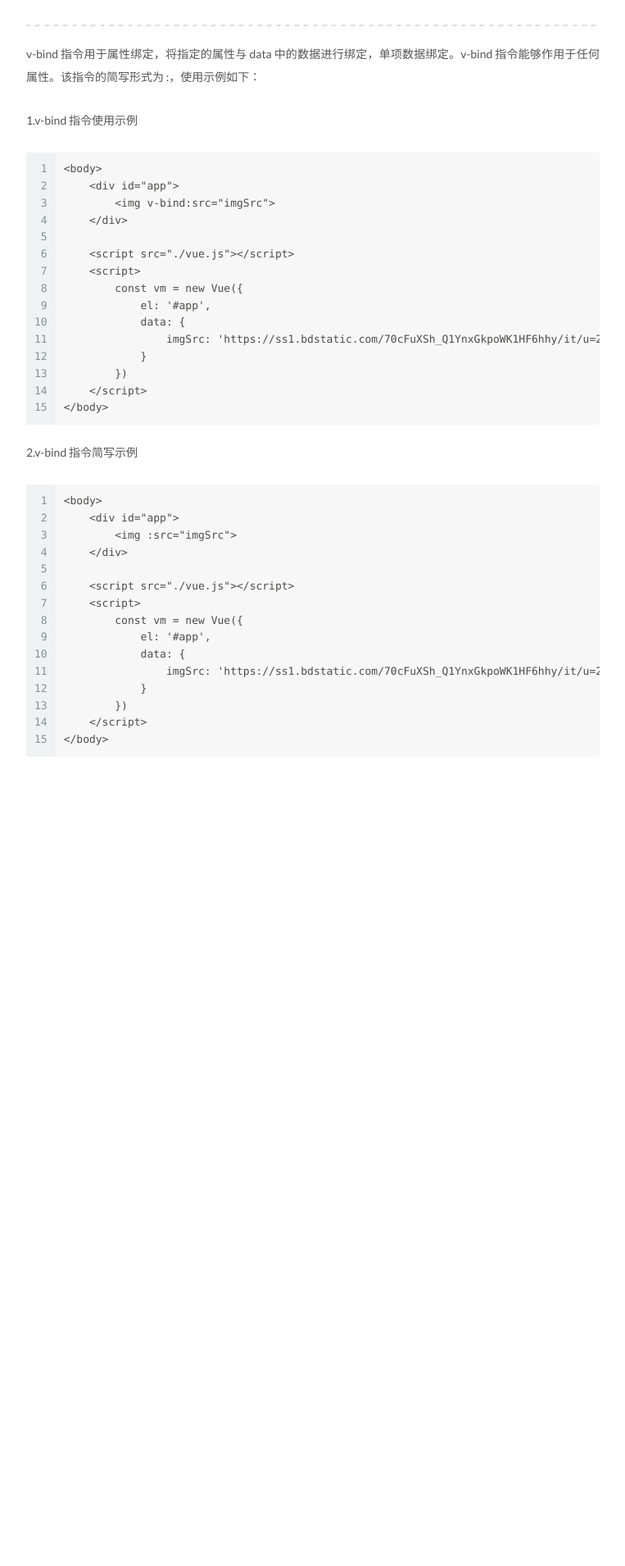
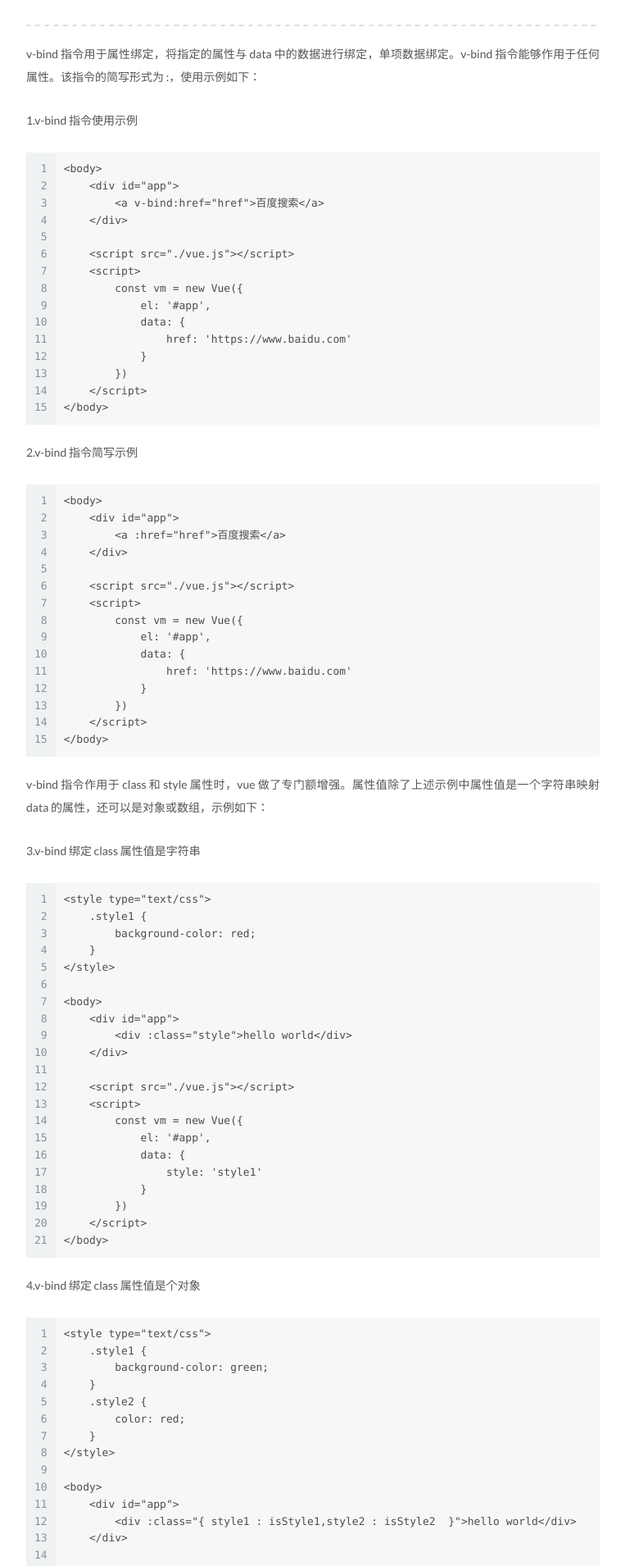
Before and after one commit to chuyibo/chuyibo.github.io, a Jekyll site: the page built from _posts/2021-01-27-Vue 学习笔记(二).md, in a window 1280 px wide. Shown: the part 2781-4691 px from the top of the page at 82% size, without its empty margins (258-1021 px from the left). Built offline with Jekyll 4.4.1, drawn with Linux system fonts in a browser that asks for light colours; before the commit the page ends 3914 px from its top, so only the background shows below that; some of the changed text lies outside the part shown.

Commit message:
2021/01/28

````diff
--- a/_posts/2021-01-27-Vue 学习笔记(二).md
+++ b/_posts/2021-01-27-Vue 学习笔记(二).md
@@ -131,7 +131,7 @@ v-bind 指令用于属性绑定，将指定的属性与 data 中的数据进行
 ```
 <body>
     <div id="app">
-        <img v-bind:src="imgSrc">
+        <a v-bind:href="href">百度搜索</a>
     </div>
 
     <script src="./vue.js"></script>
@@ -139,7 +139,7 @@ v-bind 指令用于属性绑定，将指定的属性与 data 中的数据进行
         const vm = new Vue({
             el: '#app',
             data: {
-                imgSrc: 'https://ss1.bdstatic.com/70cFuXSh_Q1YnxGkpoWK1HF6hhy/it/u=2207157117,1381180556&fm=26&gp=0.jpg'
+                href: 'https://www.baidu.com'
             }
         })
     </script>
@@ -151,7 +151,7 @@ v-bind 指令用于属性绑定，将指定的属性与 data 中的数据进行
 ```
 <body>
     <div id="app">
-        <img :src="imgSrc">
+        <a :href="href">百度搜索</a>
     </div>
 
     <script src="./vue.js"></script>
@@ -159,9 +159,97 @@ v-bind 指令用于属性绑定，将指定的属性与 data 中的数据进行
         const vm = new Vue({
             el: '#app',
             data: {
-                imgSrc: 'https://ss1.bdstatic.com/70cFuXSh_Q1YnxGkpoWK1HF6hhy/it/u=2207157117,1381180556&fm=26&gp=0.jpg'
+                href: 'https://www.baidu.com'
             }
         })
     </script>
 </body>
 ```
+
+v-bind 指令作用于 class 和 style 属性时，vue 做了专门额增强。属性值除了上述示例中属性值是一个字符串映射 data 的属性，还可以是对象或数组，示例如下：
+
+3.v-bind 绑定 class 属性值是字符串
+
+```
+<style type="text/css">
+    .style1 {
+    	background-color: red;
+    }
+</style>
+
+<body>
+    <div id="app">
+        <div :class="style">hello world</div>
+    </div>
+
+    <script src="./vue.js"></script>
+    <script>
+        const vm = new Vue({
+            el: '#app',
+            data: {
+                style: 'style1'
+            }
+        })
+    </script>
+</body>
+```
+
+4.v-bind 绑定 class 属性值是个对象
+
+```
+<style type="text/css">
+    .style1 {
+        background-color: green;
+    }
+    .style2 {
+        color: red;
+    }
+</style>
+
+<body>
+    <div id="app">
+        <div :class="{ style1 : isStyle1,style2 : isStyle2  }">hello world</div>
+    </div>
+
+    <script src="./vue.js"></script>
+    <script>
+        const vm = new Vue({
+            el: '#app',
+            data: {
+                isStyle1: true,
+                isStyle2: true
+            }
+        })
+    </script>
+</body>
+```
+
+5.v-bind 绑定 class 属性值是个数组
+
+```
+<style type="text/css">
+    .style1 {
+        background-color: green;
+    }
+    .style2 {
+        color: red;
+    }
+</style>
+
+<body>
+    <div id="app">
+        <div :class="[isStyle1,isStyle2]">hello world</div>
+    </div>
+
+    <script src="./vue.js"></script>
+    <script>
+        const vm = new Vue({
+            el: '#app',
+            data: {
+                isStyle1: "style1",
+                isStyle2: "style2"
+            }
+        })
+    </script>
+</body>
+```
````
